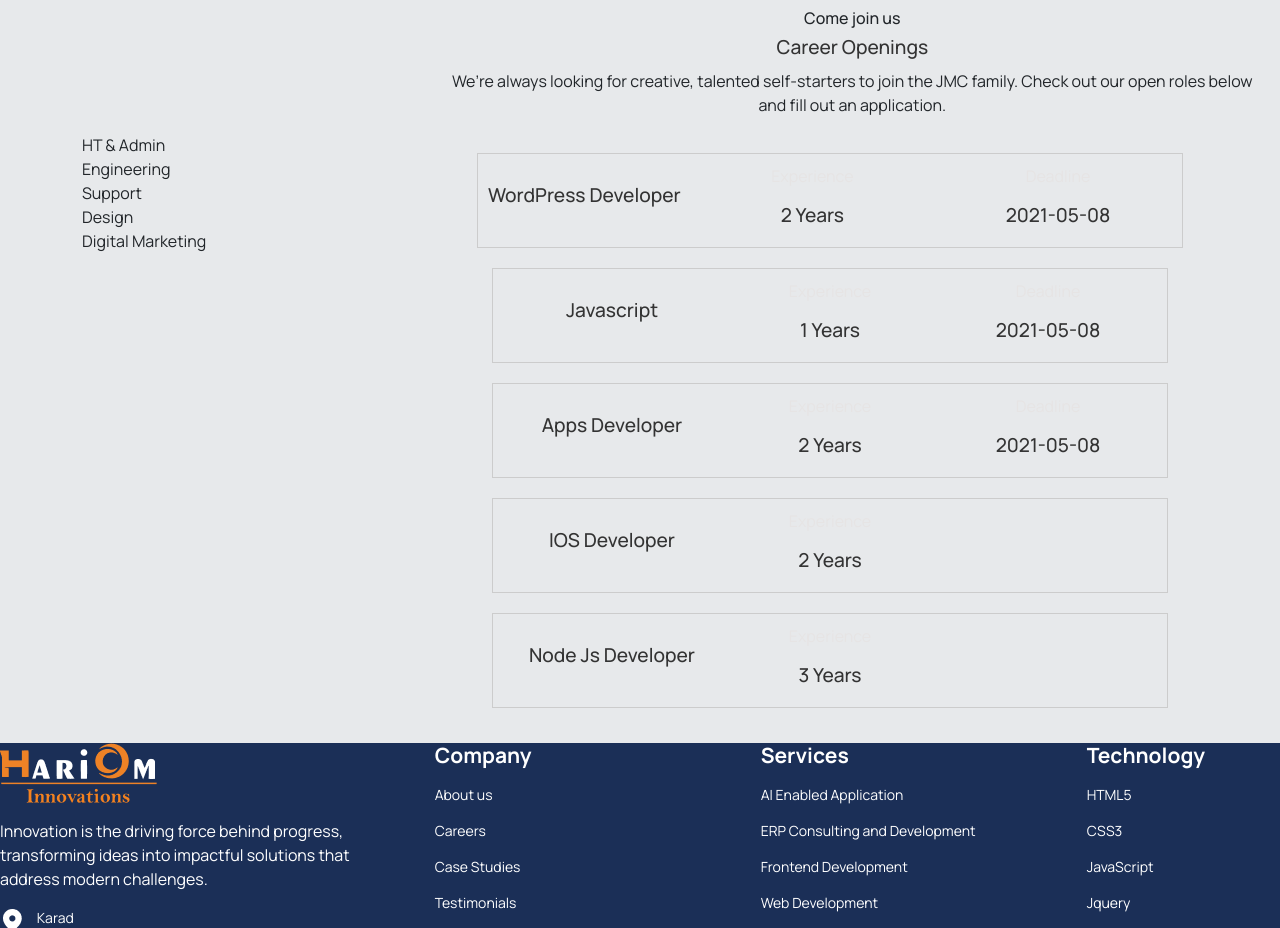
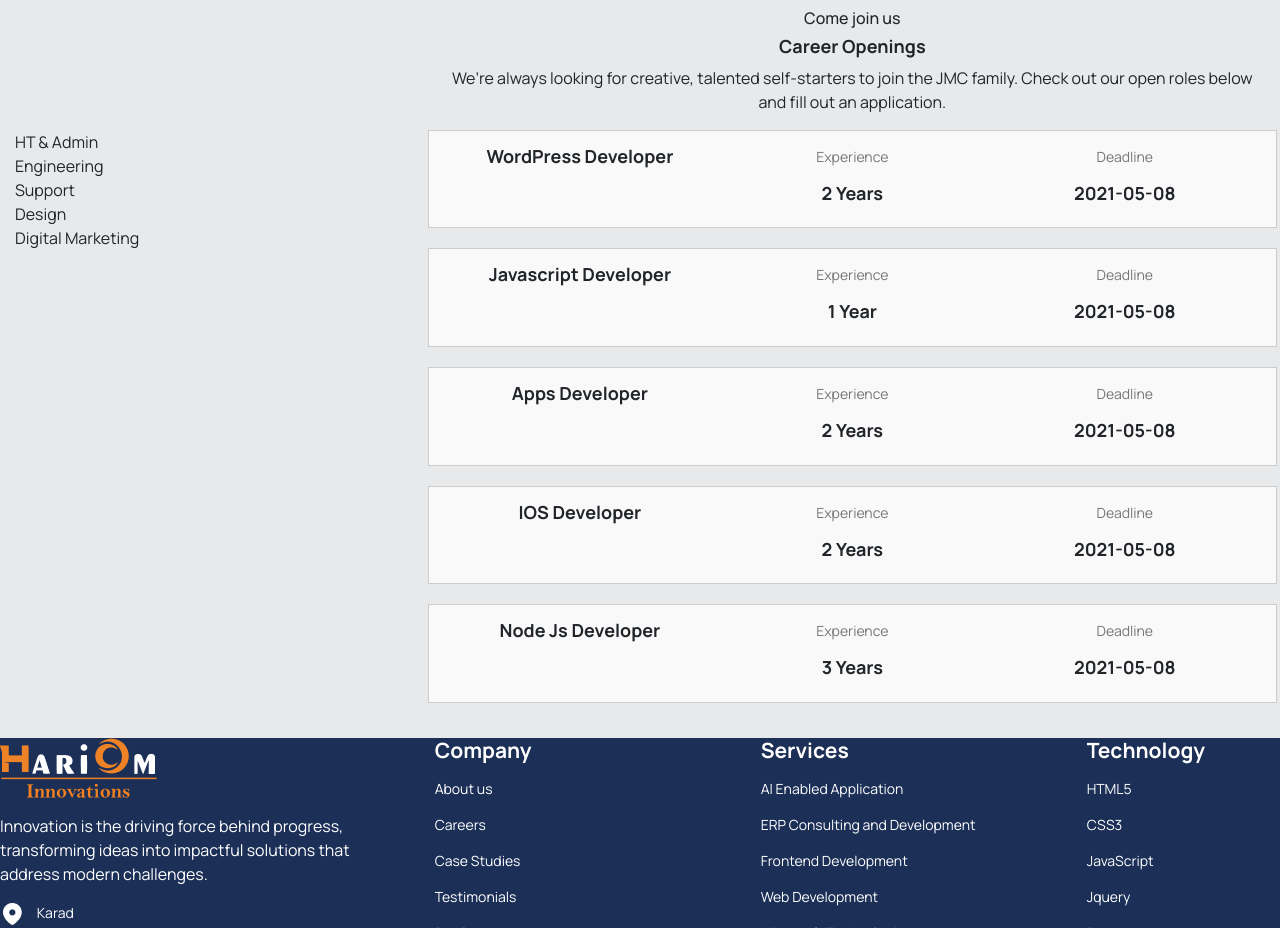
Before and after one commit to GeetaFullstackdeveloper/MERN-full-stack-developer, a React (Create React App) app in the folder ReactJs/trail_project/: page /carrerpage in a window 1280 px wide. Shown: the part 960-1888 px from the top of the page. Built offline with nearby package versions, Linux system fonts and the light colour scheme.

Commit message:
Careerpage done

```diff
--- a/ReactJs/trail_project/src/CSS/style.css
+++ b/ReactJs/trail_project/src/CSS/style.css
@@ -183,38 +183,34 @@ hr{
   text-align: center;
   flex: 1;
 } */
-.row-box {
-  width: 100%; /* Full width */
-  margin: 20px auto; /* Center with top and bottom margins */
-  padding: 0 15px; /* Padding for inner spacing */
-  max-width: 1200px; /* Optional: Limit maximum width */
-}
-.box-container {
-  display: flex;
-  justify-content: space-between;
-  align-items: center;
-  border: 1px solid #ccc; /* Optional for visualization */
-  padding: 10px;
-  margin-bottom: 15px; /* Space between each box */
+/* Ensure each job box (row) is aligned horizontally */
+.job-box {
+  margin-bottom: 20px;  /* Add space between each box */
+  border: 1px solid #ccc; /* Optional border for visual clarity */
+  padding: 15px;  /* Padding inside the box */
+  background-color: #f9f9f9;  /* Light background color */
 }
 
-.box-container .col-md-4 {
+/* Style for each column in the box */
+.job-box .col-md-4 {
   display: flex;
   flex-direction: column;
-  align-items: center;
+  align-items: center; /* Center align content in each column */
+  text-align: center;  /* Center text */
+}
+
+h3 {
+  font-size: 18px;
+  font-weight: bold;
+}
+
+/* Styling for Experience and Deadline */
+.p-career {
+  font-size: 14px;
+  color: #777;
 }
 
 
-h3 {
-  font-size: 1.2rem;
-  margin-bottom: 10px;
-  color: #333;
-}
-
-.p-career {
-  font-size: 1rem;
-  color: #e6e4e4;
-}
 /* careerpage css ends here */
 
 
--- a/ReactJs/trail_project/src/pages/CarrerPage.jsx
+++ b/ReactJs/trail_project/src/pages/CarrerPage.jsx
@@ -1,4 +1,3 @@
-import React from 'react';
 import 'bootstrap/dist/css/bootstrap.min.css';
 import bgheroimg from "./../images/hero-img-contactus.png";
 import MainNavBar from "../Components/Navbar";
@@ -90,14 +89,11 @@ const CarrerPage = () => {
 family. Check out our open roles below and fill out an application.</p>
 </div>
            </div>
-           <div className='container'>
-
-
            <div className="row">
-              {/* Third Image and Text */}
+  {/* Left Column: Career Categories */}
   <div className="col-md-4 text-left">
     <ul>
-                    <li>HT & Admin</li>
+      <li>HT &amp; Admin</li>
       <li>Engineering</li>
       <li>Support</li>
       <li>Design</li>
@@ -105,88 +101,86 @@ family. Check out our open roles below and fill out an application.</p>
     </ul>
   </div>
 
-              {/* Fourth Image and Text */}
-              <div className="col-md-8 text-center">
-                <div className='row-box'>
-              <div className="box-container">
-        <div>
+  {/* Right Column: Job Boxes */}
+  <div className="col-md-8">
+    {/* Job Box Row - WordPress Developer */}
+    <div className="row job-box">
+      <div className="col-md-4">
         <h3>WordPress Developer</h3>
-
       </div>
       <div className="col-md-4">
-            <p className='p-career'>Experience</p>
+        <p className="p-career">Experience</p>
         <h3>2 Years</h3>
       </div>
       <div className="col-md-4">
-            <p className='p-career'>Deadline</p>
+        <p className="p-career">Deadline</p>
         <h3>2021-05-08</h3>
       </div>
     </div>
-        <div className="row-box">
-        <div className="box-container">
+
+    {/* Job Box Row - Javascript Developer */}
+    <div className="row job-box">
       <div className="col-md-4">
-            <h3>Javascript</h3>
-
+        <h3>Javascript Developer</h3>
       </div>
       <div className="col-md-4">
-            <p className='p-career'>Experience</p>
-            <h3>1 Years</h3>
+        <p className="p-career">Experience</p>
+        <h3>1 Year</h3>
       </div>
       <div className="col-md-4">
-            <p className='p-career'>Deadline</p>
+        <p className="p-career">Deadline</p>
+        <h3>2021-05-08</h3>
+      </div>
+    </div>
+
+    {/* Job Box Row - Apps Developer */}
+    <div className="row job-box">
+      <div className="col-md-4">
+        <h3>Apps Developer</h3>
+      </div>
+      <div className="col-md-4">
+        <p className="p-career">Experience</p>
+        <h3>2 Years</h3>
+      </div>
+      <div className="col-md-4">
+        <p className="p-career">Deadline</p>
+        <h3>2021-05-08</h3>
+      </div>
+    </div>
+
+    {/* Job Box Row - IOS Developer */}
+    <div className="row job-box">
+      <div className="col-md-4">
+        <h3>IOS Developer</h3>
+      </div>
+      <div className="col-md-4">
+        <p className="p-career">Experience</p>
+        <h3>2 Years</h3>
+      </div>
+      <div className="col-md-4">
+        <p className="p-career">Deadline</p>
+        <h3>2021-05-08</h3>
+      </div>
+    </div>
+
+    {/* Job Box Row - Node Js Developer */}
+    <div className="row job-box">
+      <div className="col-md-4">
+        <h3>Node Js Developer</h3>
+      </div>
+      <div className="col-md-4">
+        <p className="p-career">Experience</p>
+        <h3>3 Years</h3>
+      </div>
+      <div className="col-md-4">
+        <p className="p-career">Deadline</p>
         <h3>2021-05-08</h3>
       </div>
     </div>
   </div>
-        <div className='row-box'>
-        <div className="box-container">
-        <div className="col-md-4">
-            <h3>Apps Developer</h3>
-
-        </div>
-        <div className="col-md-4">
-            <p className='p-career'>Experience</p>
-            <h3>2 Years</h3>
-        </div>
-        <div className="col-md-4">
-            <p className='p-career'>Deadline</p>
-            <h3>2021-05-08</h3>
-        </div>
-        </div>
-        </div>
-        <div className='row-box'>
-        <div className="box-container">
-        <div className="col-md-4">
-            <h3>IOS Developer</h3>
-
-        </div>
-        <div className="col-md-4">
-            <p className='p-career'>Experience</p>
-            <h3>2 Years</h3>
-        </div>
-        <div className="col-md-4"></div>
-
-        </div>
-        </div>
-        <div className='row-box'>
-        <div className="box-container">
-        <div className='col-md-4'>
-            <h3>Node Js Developer</h3>
-
-        </div>
-        <div className="col-md-4">
-            <p className='p-career'>Experience</p>
-            <h3>3 Years</h3>
-        </div>
-        <div className="col-md-4"></div>
-        </div>
 </div>
 
-        </div>
-        </div>
 
-        </div>
-        </div>
       </div>
 	  </div>
 
```
Lines whose indentation alone changed are shown as unchanged.
